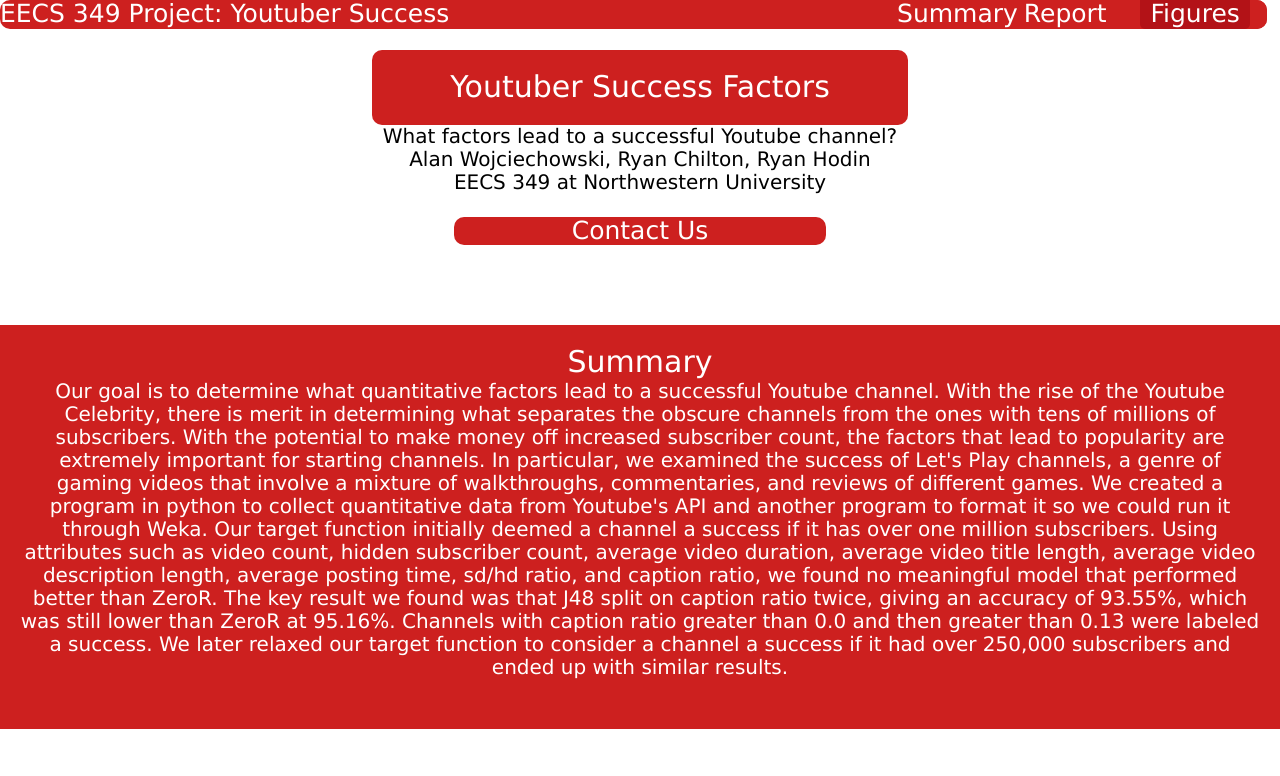
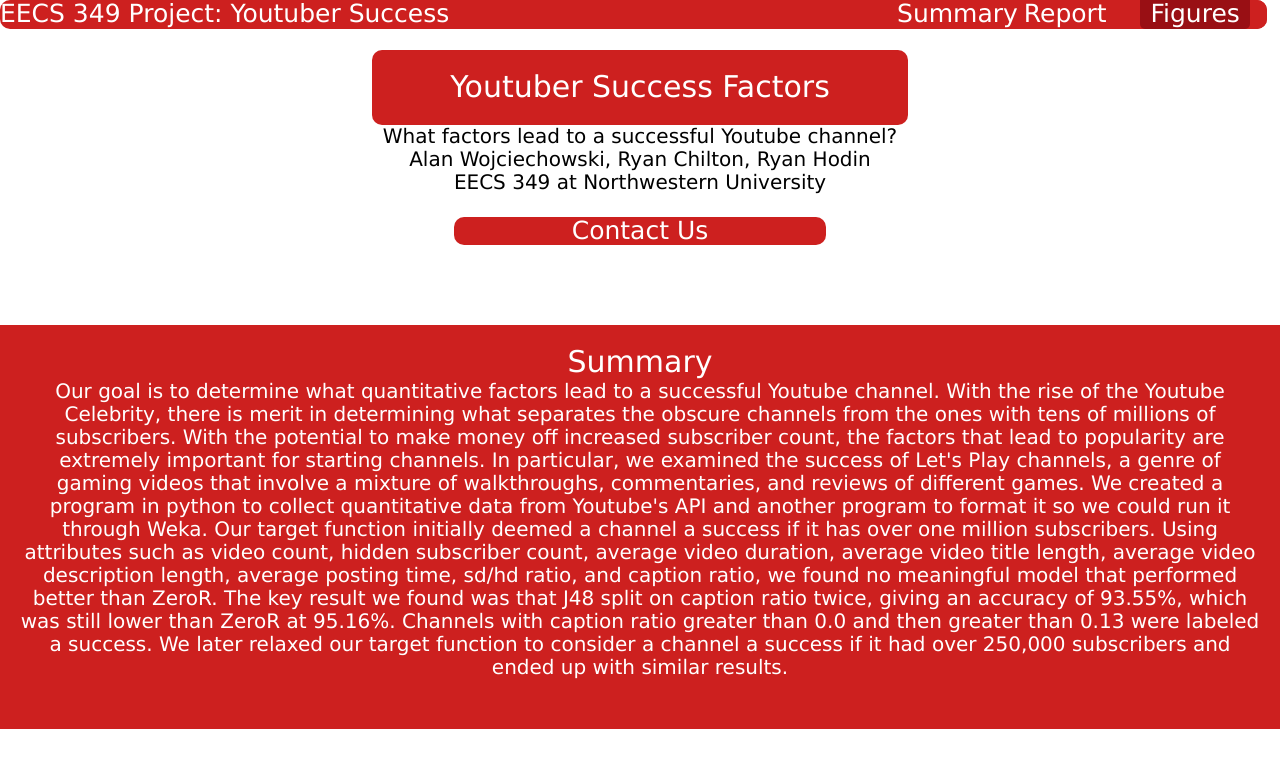
Before and after one commit to za419/youtube-success-predictor, a plain HTML site: page index.html in a window 1280 px wide. In both pictures the pointer is over the link "Figures". Shown: the top 776 px of the page. Drawn offline with nearby package versions, Linux system fonts and the light colour scheme.

Commit message:
Slightly darken navlink fade color
To make the change more obvious

```diff
--- a/css/style.css
+++ b/css/style.css
@@ -40,7 +40,7 @@
   transition: all .5s ease;
 }
 li a:hover {
-  background-color: #b31217;
+  background-color: #990f14;
 
   border-bottom-right-radius: 5px;
   border-bottom-left-radius: 5px;
```
